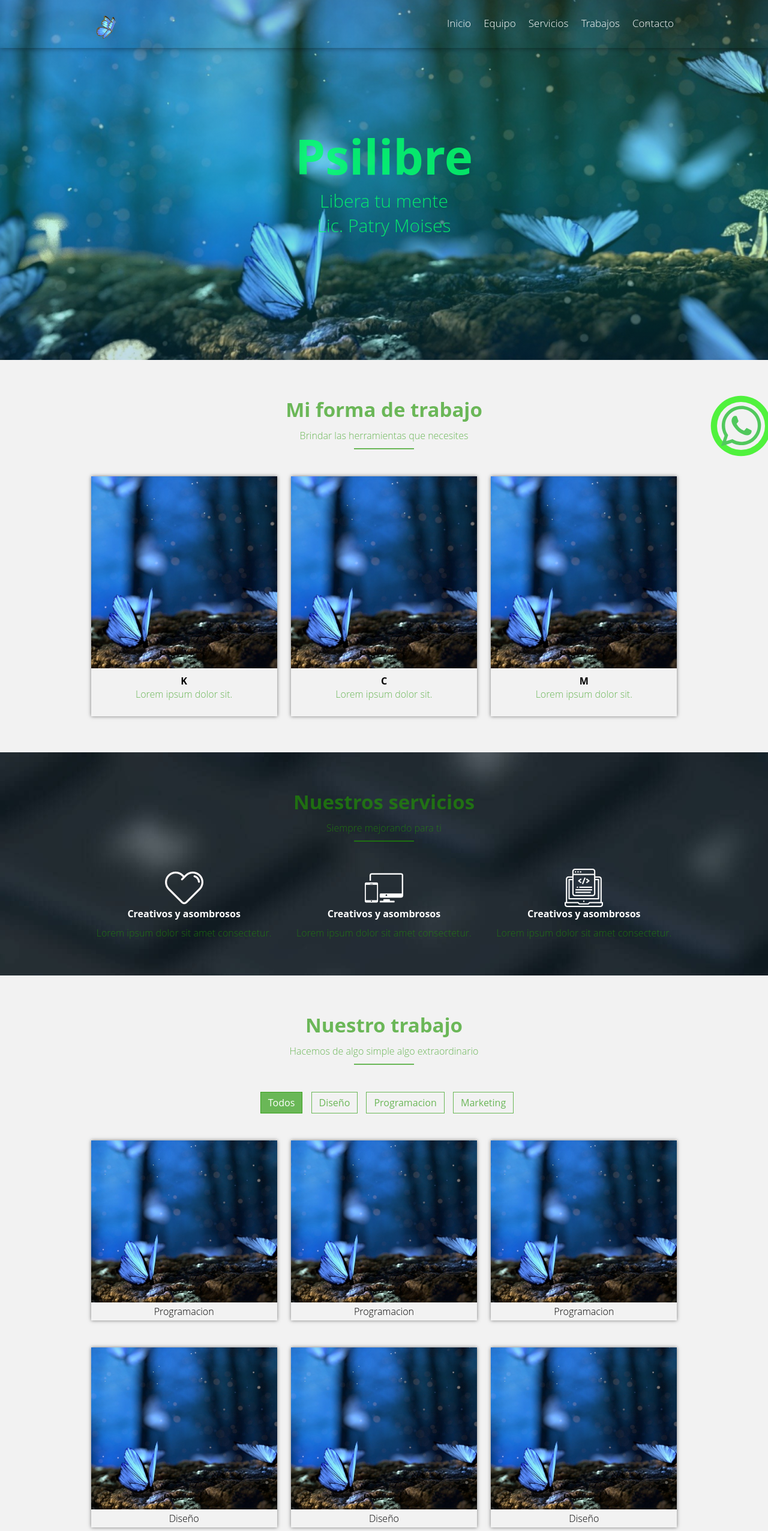
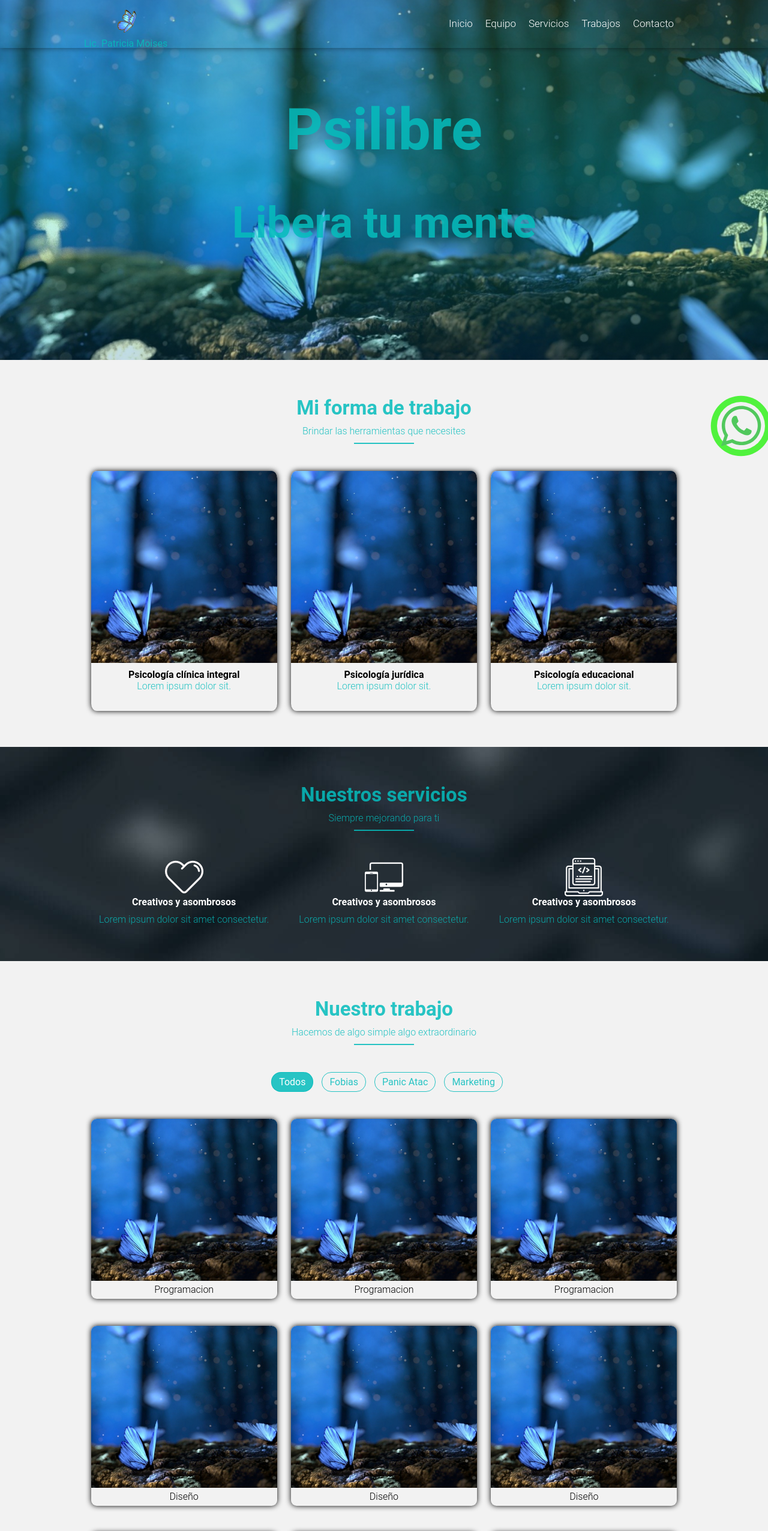
Before and after one commit to suamvi/psilibre, a plain HTML site: page index.html in a window 1280 px wide. Shown: the top 2552 px of the page at 60% size. Drawn offline with Linux system fonts and the light colour scheme.

Commit message:
Add files via upload

```diff
--- a/estilos.css
+++ b/estilos.css
@@ -1,5 +1,5 @@
 :root{
-  --color1: rgba(31, 150, 1, 0.641);
+  --color1: rgba(6, 188, 188, 0.863);
   --color2: rgba(23, 180, 83, 0.877);
   --color3: rgba(11,194,211, 0.623);
   --fondo: #f2f2f2;
@@ -16,7 +16,7 @@
 }
 
 body {
-  font-family: 'open sans';
+  font-family: 'Roboto', sans-serif;
   background: var(--fondo);
 }
 
@@ -144,7 +144,42 @@ img{
 } */
 
 /* fin cuando carga la web corazones */
+
+/* vuelo inicio */
+
+.vuelo{
+  height: 65px;
+  width: calc(2100px / 30);
+  background: url(./img/vuelomariposa.png);
+  margin: 0 auto;
+  animation: volar 1s steps(30) infinite;
+  border-radius: 50%;
+  }
+@keyframes volar{
+  from {
+  background-position: 0;
+  }
+  to{
+  background-position: -2100px;
+  }
+}
+/* licpatry inicio */
+
+.parrafolic{
+  color: rgba(6, 188, 188, 0.863);
+}
+
+/* licpatry fin */
+
+/* vuelo fin */
+
 /* Header */
+.textosinicio{
+  text-align: center;
+  color: rgba(6, 188, 188, 0.863);
+  font-size: 300%;
+  padding-top: 10rem;
+}
 
 header{
   width: 100%;
@@ -268,9 +303,10 @@ nav .enlaces a:hover{
 
 .content-card{
   width: 31%;
-  box-shadow: 0 0 6px 0 rgba(0,0,0,.5);
+  box-shadow: 0 0 10px 0 rgba(0,0,0,1);
   overflow: hidden;
   height:400px;
+  border-radius: 3%;
 }
 
 .people{
@@ -325,6 +361,7 @@ nav .enlaces a:hover{
   margin-bottom: var(--espacios-contenido);
   padding: 6px 12px;
   border: 1px solid var(--color1);
+  border-radius: 1rem;
   list-style: none;
   color: var(--color1);
 }
@@ -348,10 +385,11 @@ nav .enlaces a:hover{
 
 .cont-work{
   width: 31%;
-  box-shadow: 0 0 6px 0 rgba(0,0,0,.5);
+  box-shadow: 0 0 10px 0 rgba(0,0,0,1);
   height:300px;
   overflow: hidden;
   margin-bottom: var(--espacios-contenido);
+  border-radius: 3%;
 }
 
 .img-work{
@@ -427,7 +465,7 @@ footer{
 }
 
 .marca-logo{
-  width: 20%;
+  width: 10%;
   margin: auto;
   padding: 1rem;
   margin-bottom: var(--espacios);
@@ -466,6 +504,12 @@ footer{
 
 footer p{
   margin-top:var(--espacios);
+}
+
+.footerparrafo{
+  box-sizing: border-box;
+  text-align: center;
+  color: #1498a4;
 }
 
 @media screen and (max-width: 700px){
@@ -536,10 +580,16 @@ footer p{
   }
 
   .marca-logo{
-    width: 80%;
+    width: 30%;
   }
 
   .iconos{
     margin: auto;
   }
+
+  .textosinicio{
+    text-align: center;
+    font-size: 250%;
+    padding-top: 15rem;
+  }
 }
--- a/index.html
+++ b/index.html
@@ -20,27 +20,8 @@
         <nav id="nav" class="nav1">
             <div class="contenedor-nav">
                 <div class="logo">
-                    <!-- vuelo html inicio -->
-                    <style>
-                        .vuelo{
-                            height: 65px;
-                            width: calc(2100px / 30);
-                            background: url(./img/vuelomariposa.png);
-                            margin: 0 auto;
-                            animation: volar 1s steps(30) infinite;
-                            border-radius: 50%;
-                            }
-                        @keyframes volar{
-                            from {
-                            background-position: 0;
-                            }
-                            to{
-                            background-position: -2100px;
-                            }
-                        }
-                    </style>
-                    <!-- vuelo html fin -->
                     <div class="vuelo"></div>
+                    <div class="parrafolic"><p>Lic. Patricia Moises</p></div>
                 </div>
                 <div class="enlaces" id="enlaces">
                     <a href="#" id="enlace-inicio" class="btn-header">Inicio</a>
@@ -54,10 +35,10 @@
                 </div>
             </div>
         </nav>
-        <div class="textos">
-            <h1>Psilibre</h1>
+        <div class="textosinicio">
+            <h1>Psilibre</h1> <br>
             <h2>Libera tu mente</h2>
-            <h2>Lic. Patry Moises</h2>
+            <h2></h2>
         </div>
     </header>
     <main>
@@ -70,7 +51,7 @@
                         <img src="img/mariposasazules.jpg" alt="">
                     </div>
                     <div class="texto-team">
-                        <h4>K</h4>
+                        <h4>Psicología clínica integral</h4>
                         <p>Lorem ipsum dolor sit.</p>
                     </div>
                 </div>
@@ -79,7 +60,7 @@
                         <img src="img/mariposasazules.jpg" alt="">
                     </div>
                     <div class="texto-team">
-                        <h4>C</h4>
+                        <h4>Psicología jurídica</h4>
                         <p>Lorem ipsum dolor sit.</p>
                     </div>
                 </div>
@@ -88,7 +69,7 @@
                         <img src="img/mariposasazules.jpg" alt="">
                     </div>
                     <div class="texto-team">
-                        <h4>M</h4>
+                        <h4>Psicología educacional</h4>
                         <p>Lorem ipsum dolor sit.</p>
                     </div>
                 </div>
@@ -123,8 +104,8 @@
             <div class="botones-work">
                 <ul>
                     <li class="filter active" data-nombre='todos'>Todos</li>
-                    <li class="filter" data-nombre='diseño'>Diseño</li>
-                    <li class="filter" data-nombre='programacion'>Programacion</li>
+                    <li class="filter" data-nombre='diseño'>Fobias</li>
+                    <li class="filter" data-nombre='programacion'>Panic Atac</li>
                     <li class="filter" data-nombre='marketing'>Marketing</li>
                 </ul>
             </div>
@@ -209,7 +190,7 @@
 
     <div class="container__boton">
         <ul class="menu__boton">
-        <a href="http://wa.me/5491176073009?text=Hola%20te%20contacto%20desde%20la%20web%20y%20quiero%20consultar%20lo%20siguiente:">
+        <a href="http://wa.me/5491176063914?text=Hola%20te%20contacto%20desde%20la%20web%20y%20quiero%20consultar%20lo%20siguiente:">
             <img class="botonwp" src="img/whatsapp.svg" alt="">
         </a>
     </ul>
@@ -233,8 +214,13 @@
                 <a href="" target="_blank"><img src="img/youtube.png" alt=""></a>
 
             </div>
-            <p>Creado con &#x2764 by SUAMVI dev</p>
+            <br>
+
         </div>
+        <div class="footerparrafo">
+            <p>Emergencia: Si se encuentra en situación de crisis o en una situación de urgencia, no utilice este sitio, contáctese con emergencias al 107 (SAME Sistema de Atención Medica de Emergencia), 911 (Emergencia Policial), 135, 0115275-1135 (CAS) o diríjase al centro de salud más cercano para atención inmediata.
+                <br> Importante: El paciente puede ser derivado a otro terapeuta o a la atención presencial en caso de ser indicado por parte del profesional.</p>
+            <br> <p>Copyright © 2022 psilibre <br> Creado con &#x2764 by suamvi dev</p></div>
 
     </footer>
     <!-- footer fin -->
```
